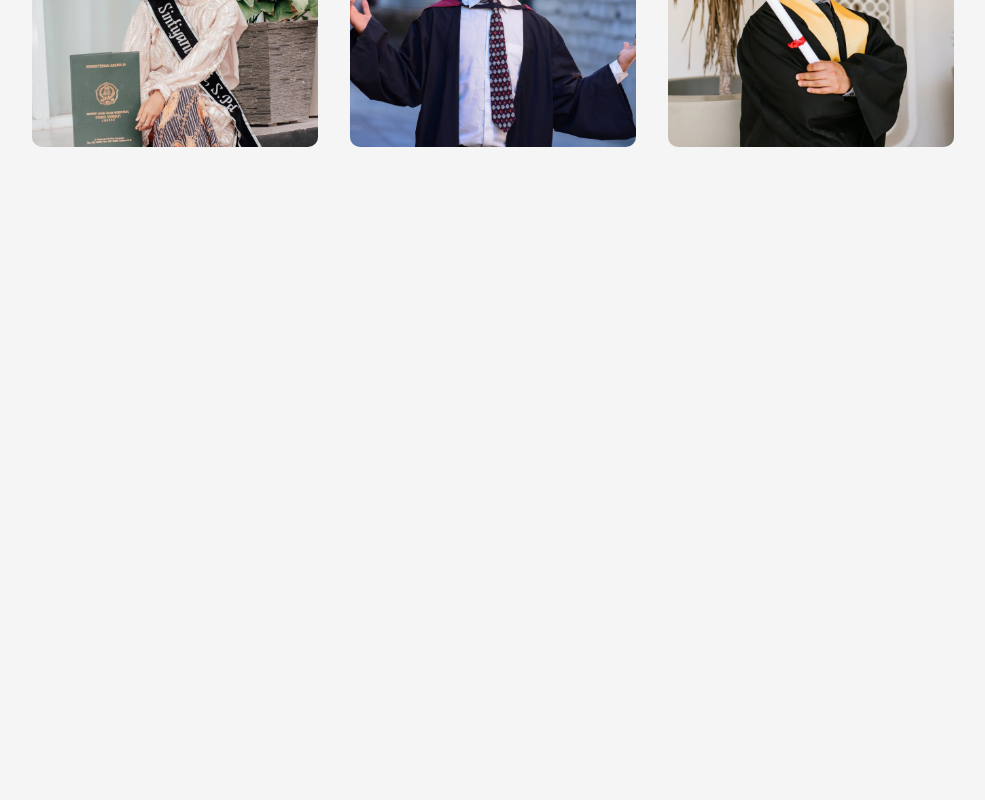
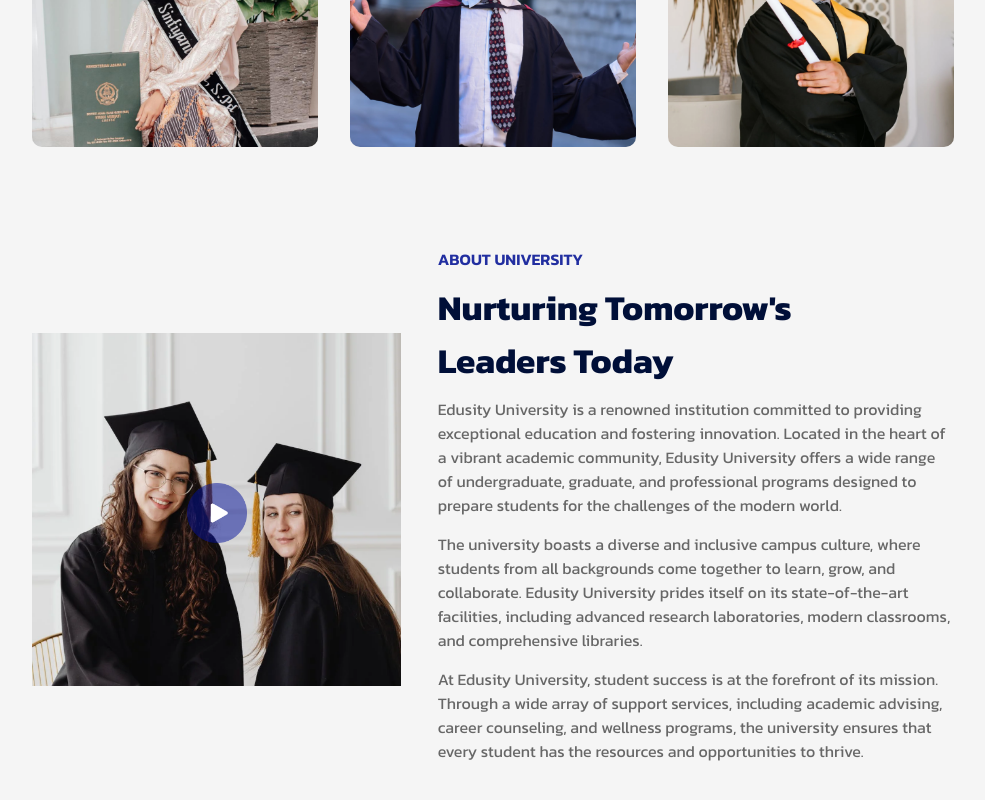
Before and after one commit to ChathuraIshara/Edusity, a React (Vite) app: page / in a window 1280 px wide. Shown: the part 1166-1966 px from the top of the page, without its empty margins (147-1132 px from the left). Before the commit the page ends 1393 px from the top, so only its background shows below. Built offline with nearby package versions, Linux system fonts and the light colour scheme.

Commit message:
About section implemented

```diff
--- a/src/App.jsx
+++ b/src/App.jsx
@@ -3,6 +3,7 @@
 import Hero from "./components/Hero/Hero";
 import Programs from "./components/Programs/Programs";
 import Title from "./components/Title/Title";
+import About from "./components/About/About";
 function App() {
   return (
     <div>
@@ -11,6 +12,7 @@
       <div className="container">
         <Title subtitle='our program' title='What We Offer'></Title>
         <Programs></Programs>
+        <About></About>
       </div>
     </div>
   );
--- /dev/null
+++ b/src/components/About/About.css
@@ -0,0 +1,46 @@
+.about
+{
+    margin:100px auto;
+    display: flex;
+    align-items: center;
+    justify-content: space-between;
+    width: 90%;
+}
+
+.aboutleft
+{
+    flex-basis: 40%;
+    position: relative;
+}
+.aboutright
+{
+    flex-basis: 56%;
+}
+.aboutimg
+{
+    width: 100%;
+}
+.playimg
+{
+    width:60px;
+    position:absolute;
+    top:50%;
+    left:50%;
+    transform: translate(-50%,-50%);
+}
+
+.about h3{
+    font-size: 16px;
+    font-weight: 600;
+    color:#212EA0;
+}
+.about h2{
+    font-size: 35px;
+    color:#000f38;
+    max-width: 400px;
+    margin:10px 0;
+}
+.about p{
+    margin-bottom: 15px;
+    color:#676767;
+}
--- /dev/null
+++ b/src/components/About/About.jsx
@@ -0,0 +1,25 @@
+import React from 'react';
+import './About.css';
+import about from '../../assets/about.png';
+import play from '../../assets/play-icon.png';
+
+function About() {
+  return (
+    <div className='about'>
+        <div className="aboutleft">
+            <img src={about} className='aboutimg'>
+            </img>
+            <img src={play} className="playimg"></img>
+        </div>
+        <div className='aboutright'>
+          <h3>ABOUT UNIVERSITY</h3>
+          <h2>Nurturing Tomorrow's Leaders Today</h2>
+          <p>Edusity University is a renowned institution committed to providing exceptional education and fostering innovation. Located in the heart of a vibrant academic community, Edusity University offers a wide range of undergraduate, graduate, and professional programs designed to prepare students for the challenges of the modern world.</p>
+          <p>The university boasts a diverse and inclusive campus culture, where students from all backgrounds come together to learn, grow, and collaborate. Edusity University prides itself on its state-of-the-art facilities, including advanced research laboratories, modern classrooms, and comprehensive libraries.</p>
+          <p>At Edusity University, student success is at the forefront of its mission. Through a wide array of support services, including academic advising, career counseling, and wellness programs, the university ensures that every student has the resources and opportunities to thrive.</p>
+        </div>
+    </div>
+  )
+}
+
+export default About
--- a/src/components/Navbar/Navbar.css
+++ b/src/components/Navbar/Navbar.css
@@ -21,3 +21,8 @@
     list-style: none;
     margin:5px 20px;
 }
+.darknav
+{
+    background: #212EA0;
+    transition: 0.5s;
+}
--- a/src/components/Navbar/Navbar.jsx
+++ b/src/components/Navbar/Navbar.jsx
@@ -1,11 +1,22 @@
-import React from 'react';
+import React, { useEffect, useState } from 'react';
 import './Navbar.css';
 import logo from '../../assets/logo.png';
 
 function Navbar() {
+
+  const [sticky,setSticky]=useState(false);
+  useEffect(()=>
+  {
+    window.addEventListener('scroll',()=>
+    {
+      window.scrollY>50 ? setSticky(true) :  setSticky(false);
+    })
+
+  },[])
+
   return (
     <div>
-        <nav className="container">
+        <nav className={`container ${sticky?'darknav':''}`}>
           <img className="logo" src={logo}></img>
           <ul>
             <li>Home</li>
```
